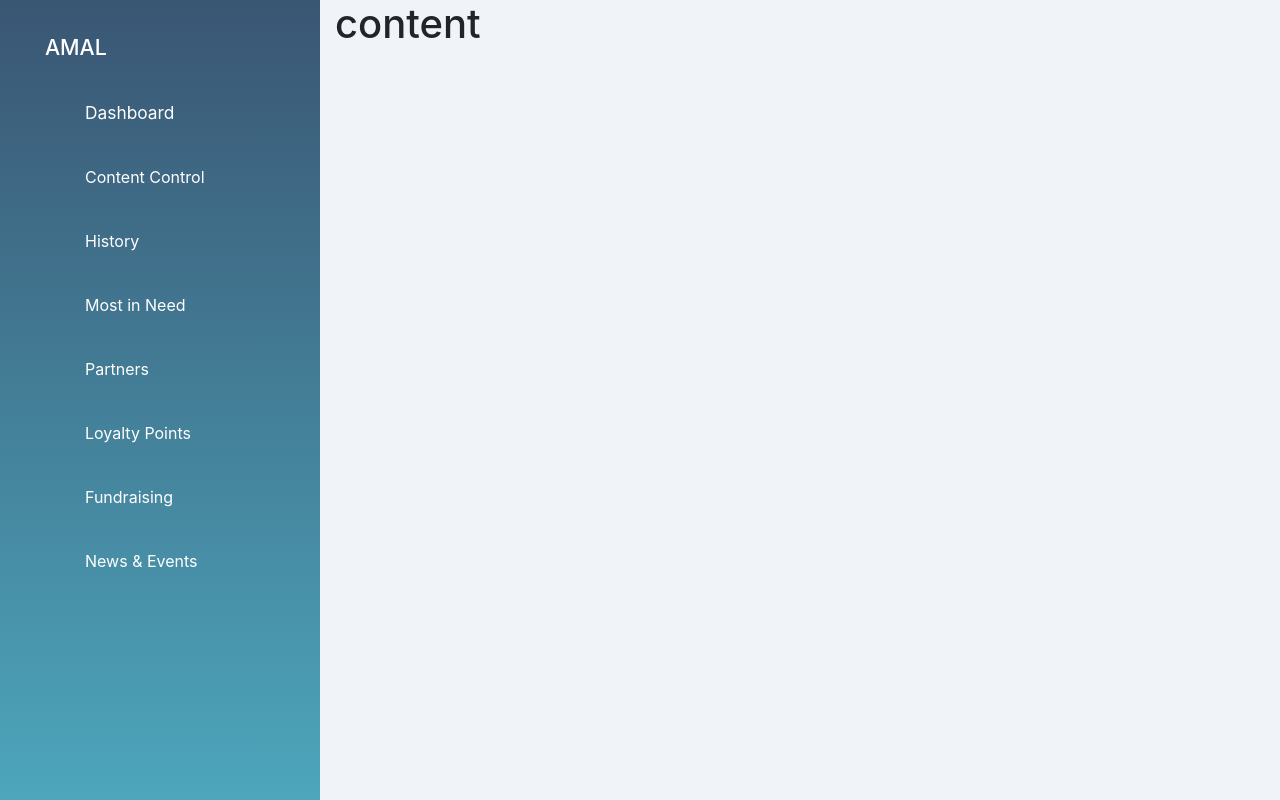
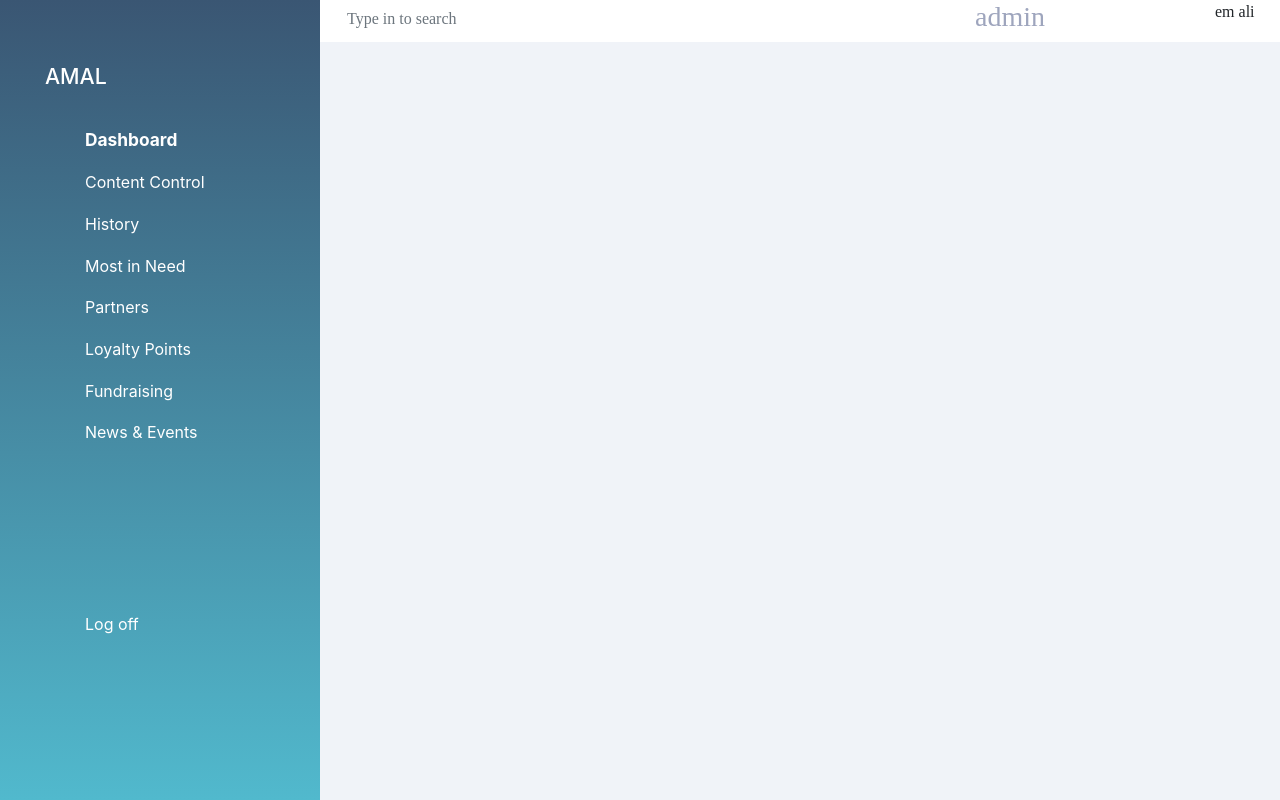
Before and after one commit to AbdAyyad/amal-dashboard, a React (Create React App) app: page /dashboard in a window 1280 px wide. Shown: the top 800 px of the page. Built offline with nearby package versions, Linux system fonts and the light colour scheme; a web font is replaced by a local one.

Commit message:
AMALAPP-134 top section initial work

```diff
--- a/src/App.tsx
+++ b/src/App.tsx
@@ -1,8 +1,8 @@
 import React from 'react';
 import './App.css';
 import {BrowserRouter, Route} from "react-router-dom";
-import Login from "./components/login/login";
-import Dashboard from './components/dashboard/dashboard'
+import Login from "./components/pages/login/login";
+import Dashboard from './components/pages/dashboard/dashboard'
 import 'bootstrap/dist/css/bootstrap.min.css';
 
 function App() {
--- /dev/null
+++ b/src/components/components/header/header.tsx
@@ -0,0 +1,61 @@
+import {Component} from "react";
+import {Col, Row, Form} from "react-bootstrap";
+import React from 'react';
+import {withStyles} from "@material-ui/core/styles";
+import classNames from "classnames";
+
+interface HeaderProps {
+    type: string;
+    name: string;
+    classes: {
+        input: string;
+        textColor: string;
+        whiteBackground: string;
+        borderNone: string;
+        font: string;
+    }
+}
+
+const styles = () => ({
+    input: {
+        height: '100%'
+    }, textColor: {
+        color: '#9EA5BD'
+    }, whiteBackground: {
+        backgroundColor: '#FFFFFF'
+    }, borderNone: {
+        border: 'none',
+        boxShadow: 'none',
+        '&:hover': {
+            border: 'none'
+        }, '&:focus': {
+            border: 'none',
+            boxShadow: 'none'
+        }
+    }, font: {
+        fontFamily: 'SFCompactDisplay'
+    }
+});
+
+class Header extends Component<HeaderProps> {
+
+    render() {
+        const {classes} = this.props;
+        return (
+            <Row className={classNames(classes.whiteBackground, classes.font)}>
+                <Col md={8} className={classes.input}>
+                    <Form.Control className={classNames(classes.textColor, classes.borderNone)}
+                                  placeholder='Type in to search'/>
+                </Col>
+                <Col md={3}>
+                    <h3 className={classNames(classes.textColor)}>{this.props.type}</h3>
+                </Col>
+                <Col md={1}>
+                    <p>{this.props.name}</p>
+                </Col>
+            </Row>
+        );
+    }
+}
+
+export default withStyles(styles, {withTheme: false})(Header);
--- a/src/components/navbar/admin-navbar.tsx
+++ b/src/components/components/navbar/admin-navbar.tsx
@@ -11,10 +11,12 @@ const styles = makeStyles({
         backgroundImage: 'linear-gradient(180deg, #3A5673 0%, #51B9CD 100%)',
     }, amalLabel: {
         fontSize: '16pt',
-        marginTop: '15%'
+        marginTop: '27%',
+        paddingBottom: '9%'
     }, activeStyle: {
         fontSize: '13pt',
-        lineHeight: '24px'
+        lineHeight: '24px',
+        fontWeight: 'bold'
     }, linkStyle: {
         textDecoration: 'none',
         color: '#FFFFFF',
@@ -25,10 +27,13 @@ const styles = makeStyles({
     }, ul: {
         listStyleType: 'none'
     }, li: {
-        marginTop: '40px',
-        marginBottom: '40px'
+        marginTop: '9%'
     }, logOff: {
-        marginTop: '350px',
+        marginTop: '85.5%',
+    }, height100: {
+        minHeight: '100%',
+        height: '100%',
+        maxHeight: '100%'
     }
 });
 
@@ -37,7 +42,7 @@ const AdminNavBar = () => {
     const classes = styles();
 
     return (
-        <Row className={classes.blueBackground}>
+        <Row className={classNames(classes.blueBackground, classes.height100)}>
             <Col md={1}/>
             <Col md={10}>
                 <nav className={classes.nav}>
--- a/src/components/dashboard/dashboard.tsx
+++ b/src/components/pages/dashboard/dashboard.tsx
@@ -1,14 +1,17 @@
 import React from "react";
 import {makeStyles} from "@material-ui/core/styles";
 import {Col, Container, Row} from "react-bootstrap";
-import AdminNavBar from "../navbar/admin-navbar";
+import AdminNavBar from "../../components/navbar/admin-navbar";
+import Header from "../../components/header/header";
 
 const styles = makeStyles({
     nav: {
         minHeight: '100%',
         color: '#FFFFFF'
-    }, paddingZero: {
-        // padding: 0
+    }, height100: {
+        minHeight: '100%',
+        height: '100%',
+        maxHeight: '100%'
     }, blueBackground: {
         backgroundImage: 'linear-gradient(180deg, #3A5673 0%, #51B9CD 100%)',
     }, amalLabel: {
@@ -23,13 +26,13 @@ const styles = makeStyles({
 const Dashboard: React.FC = () => {
     const classes = styles();
     return (
-        <Container fluid={true} className={classes.paddingZero}>
-            <Row>
-                <Col md={3}>
+        <Container fluid={true} className={classes.height100}>
+            <Row className={classes.height100}>
+                <Col md={3} className={classes.height100}>
                     <AdminNavBar/>
                 </Col>
                 <Col md={9}>
-                    <h1>content</h1>
+                    <Header type={'admin'} name={'em ali'}/>
                 </Col>
             </Row>
         </Container>
```
Also changed, not shown: src/components/pages/login/login.tsx (renamed from src/components/login/login.tsx).
